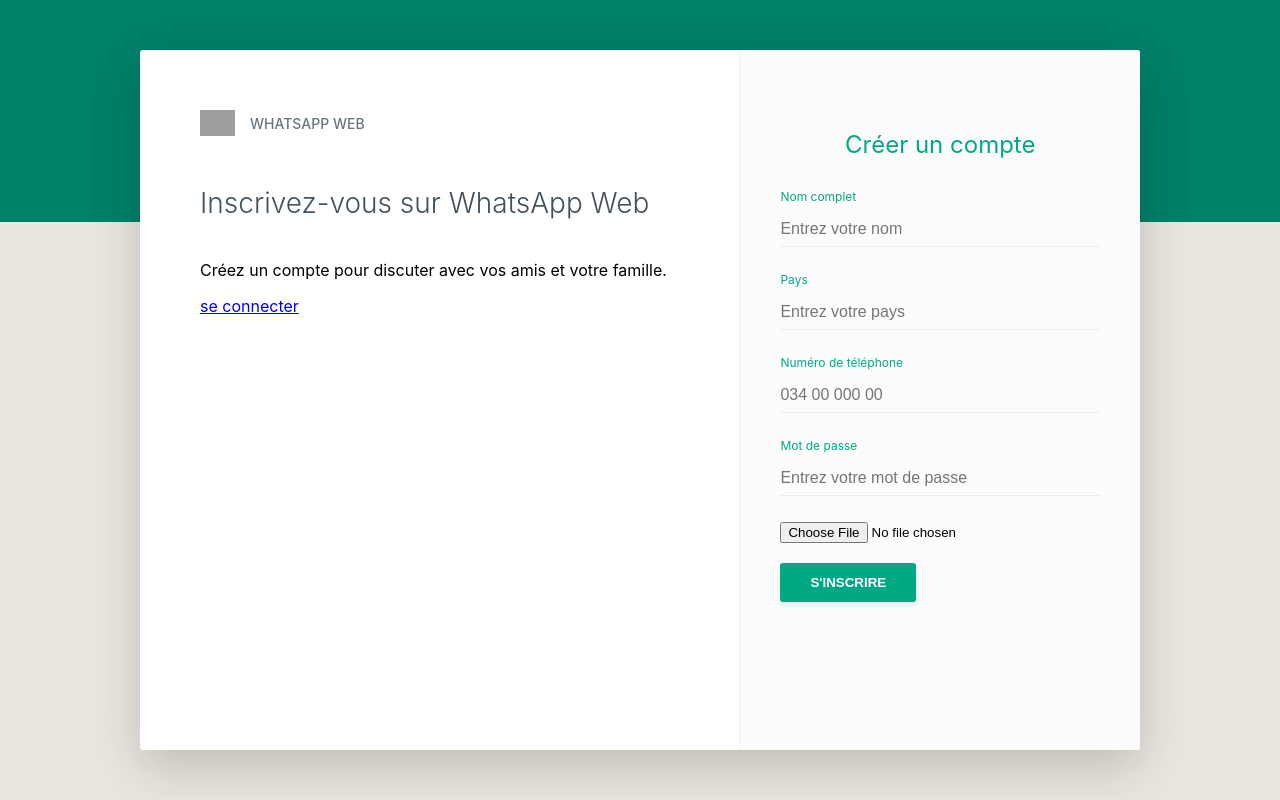
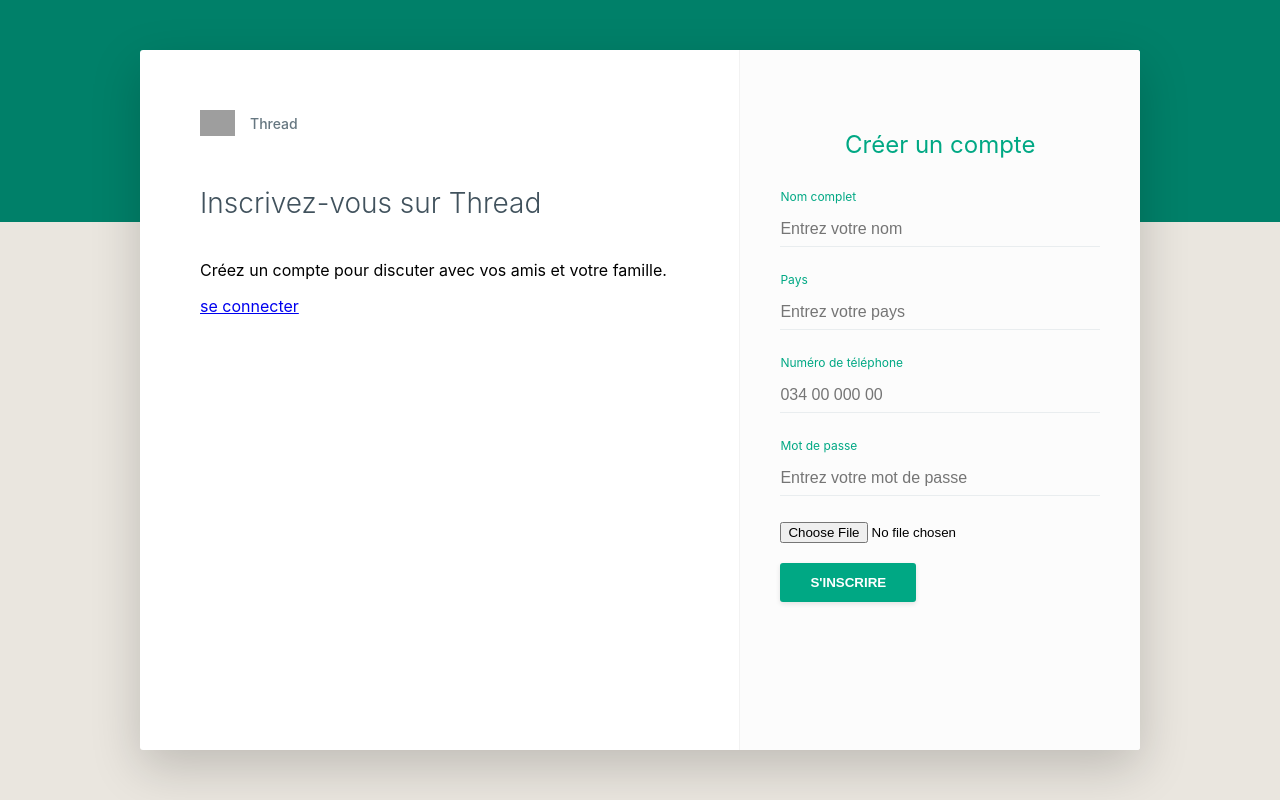
Before and after one commit to Anthonio-rma/Mean_projet2, a website: page front-end/index.html in a window 1280 px wide. Drawn offline with Linux system fonts and the light colour scheme; grey boxes are pictures that could not be loaded.

Commit message:
fix: index.html

```diff
--- a/front-end/index.html
+++ b/front-end/index.html
@@ -3,7 +3,7 @@
 <head>
     <meta charset="UTF-8">
     <meta name="viewport" content="width=device-width, initial-scale=1.0">
-    <title>Inscription - WhatsApp Web</title>
+    <title>Inscription - Thread</title>
     <link rel="stylesheet" href="wwwroot/styles/login.css">
     <style>
         h2 { text-align: center; margin-bottom: 30px; color: var(--wa-teal); }
@@ -29,10 +29,10 @@
             <div class="info-side">
                 <div class="logo-area">
                     <img src="https://upload.wikimedia.org/wikipedia/commons/6/6b/WhatsApp.svg" alt="WA">
-                    <span>WHATSAPP WEB</span>
+                    <span>Thread</span>
                 </div>
                 <div class="instructions">
-                    <h1>Inscrivez-vous sur WhatsApp Web</h1>
+                    <h1>Inscrivez-vous sur Thread</h1>
                     <p>Créez un compte pour discuter avec vos amis et votre famille.</p>
                     <a href="pages/login.html">se connecter </a>
                 </div>
```
Also changed, not shown: front-end/pages/feed.html (+1 -1 lines).
